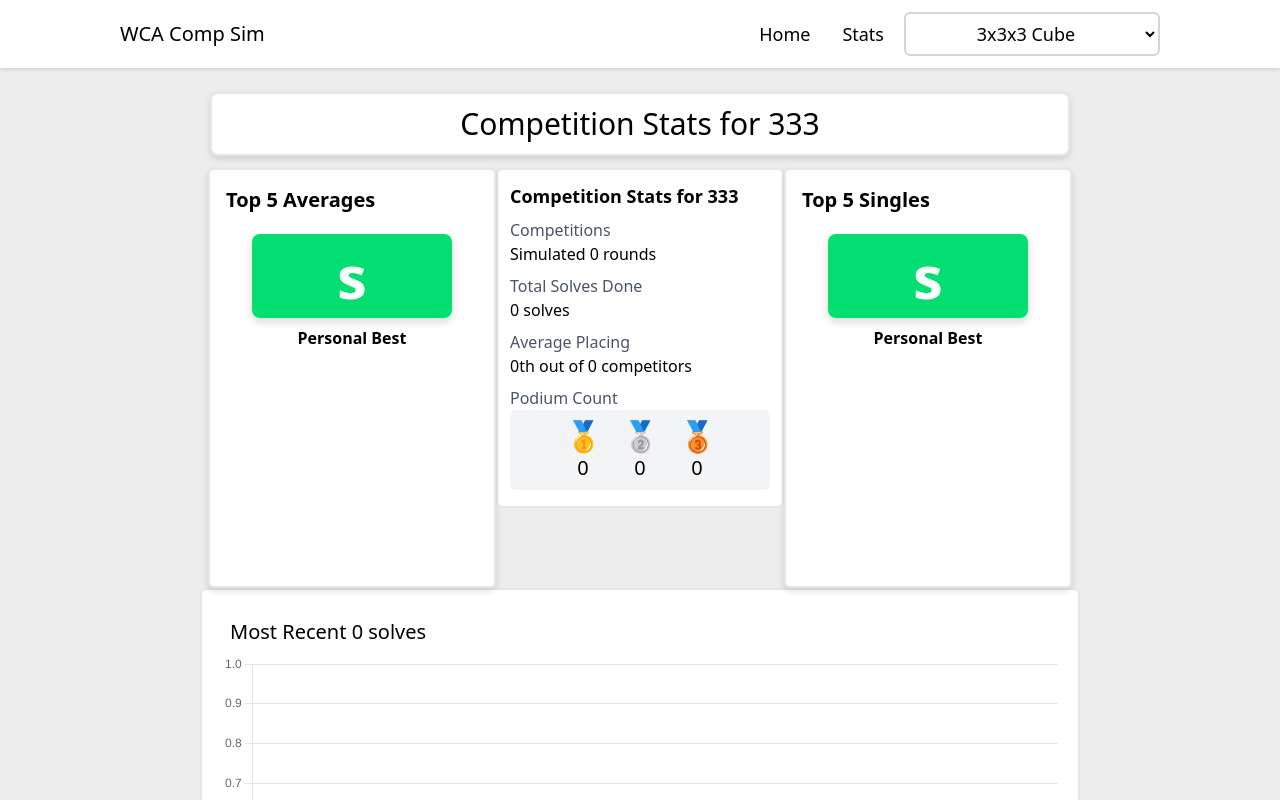
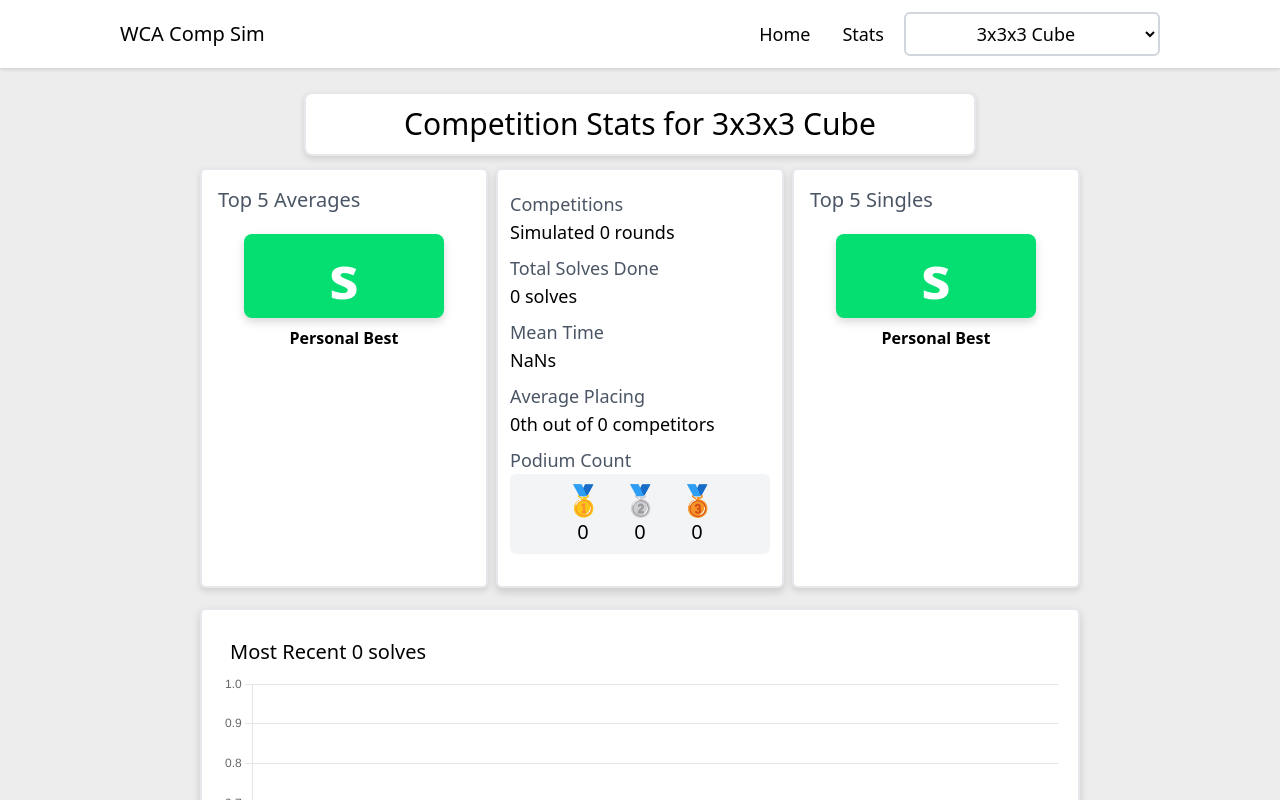
Before and after one commit to dwyaneramos/wca-comp-sim, a React (Vite) app: page / in a window 1280 px wide. Both pictures are taken after a click on the link "Stats". Shown: the top 800 px of the page. Built offline with nearby package versions, Linux system fonts and the light colour scheme.

Commit message:
more tweaks to stats page

```diff
--- a/src/components/NavBar.jsx
+++ b/src/components/NavBar.jsx
@@ -9,7 +9,7 @@ export const NavBar = ({changePage, disabledEventDropdown, setEvent, defaultEven
   const isSmall = window.innerWidth < 500
 
   return (
-    <div className = "flex flex-col sm:place-content-between bg-white drop-shadow-sm sm:px-30 text-lg py-3 fixed top-0 w-screen">
+    <div className = "flex flex-col sm:place-content-between bg-white drop-shadow-sm sm:px-30 text-lg py-3 fixed top-0 w-screen z-100">
 
       {isSmall &&
         <div className="flex flex-col justify-center items-center gap-2">
--- a/src/components/sections/Stats.jsx
+++ b/src/components/sections/Stats.jsx
@@ -12,7 +12,7 @@ const SolvesLineGraph = (props) => {
 
 
   return (
-    <div className="w-220 bg-white h-full p-5 rounded-md border-2 border-gray-200">
+    <div className="w-220 bg-white drop-shadow-lg h-full p-5 rounded-md border-2 border-gray-200">
       <h1 className = "text-xl m-2">Most Recent {solvesToDisplay.length} solves</h1>
 
       <Line data = {{
@@ -21,7 +21,8 @@ const SolvesLineGraph = (props) => {
           {
             label: "Time",
             data: solvesToDisplay,
-            tension: 0.3
+            tension: 0.3,
+            borderColor: "#35de5d"
           }
         ]
 
@@ -59,33 +60,55 @@ const SolvesLineGraph = (props) => {
 
 export const Stats = (props) => {
   const event = props.event
+  const eventNameLookup = {
+  "333": "3x3x3 Cube",
+  "222": "2x2x2 Cube",
+  "444": "4x4x4 Cube",
+  "555": "5x5x5 Cube",
+  "666": "6x6x6 Cube",
+  "777": "7x7x7 Cube",
+  "333bf": "3x3x3 Blindfolded",
+  "333fm": "3x3x3 Fewest Moves",
+  "333oh": "3x3x3 One-Handed",
+  "clock": "Clock",
+  "minx": "Megaminx",
+  "pyram": "Pyraminx",
+  "skewb": "Skewb",
+  "sq1": "Square-1",
+  "444bf": "4x4x4 Blindfolded",
+  "555bf": "5x5x5 Blindfolded",
+  "333mbf": "3x3x3 Multi-Blind"
+}
   const stats = props.stats
   const eventStats = stats[event]
 
    return (
     <section className="mt-15 p-5 flex items-center flex-col">
-      <h1 className = "bg-white w-215 p-3 m-3 border-gray-200 drop-shadow-md border-2 text-center font-medium text-3xl rounded-lg">Competition Stats for {event}</h1>
-      <div className="flex flex-col justify-center items-center place-content-around">
+      <h1 className = "bg-white w-2xl p-3 m-3 border-gray-200
+        drop-shadow-md border-2 text-center font-medium text-3xl rounded-lg">
+        Competition Stats for {eventNameLookup[event]}</h1>
+      <div className="flex flex-col gap-5 justify-center items-center place-content-around">
 
-        <div className = "flex flex-row ">
+        <div className = "flex flex-row gap-2">
           <TopResultsSection type = {"Averages"} topTimes = {eventStats.bestAvgs}/>
-          <CompStats eventStats = {eventStats} event = {event}/>
+          <CompStats eventStats = {eventStats} event = {event} times = {eventStats.solves}/>
           <TopResultsSection type = {"Singles"} topTimes = {eventStats.bestTimes}/>
         </div>
         <SolvesLineGraph eventStats ={eventStats}/>
       </div>
 
-        <TopResultsSection type = {"Averages"} topTimes = {eventStats.bestAvgs}/>
     </section>
   )
 }
 
-const CompStats = ({eventStats, event}) => {
+const CompStats = ({eventStats, event, times}) => {
   const roundedAvgPlacing = Math.round(eventStats.avgPlacing)
   const roundedAvgCompetitors = Math.round(eventStats.avgCompetitorsInRound)
+
+  const mean = times.reduce((acc, curr) => acc + curr, 0) / times.length
+  console.log(mean)
   return (
-    <div className = "bg-white w-2xs h-85 rounded-md p-3 border-2 border-gray-200">
-      <h1 className = "text-lg font-semibold">Competition Stats for {event}</h1>
+    <div className = "text-lg bg-white drop-shadow-lg w-2xs h-105 rounded-md p-3 border-2 border-gray-200">
       <div className = "my-2">
         <h2 className = "text-gray-600">Competitions</h2>
         <p>Simulated {eventStats.numRoundsDone} rounds</p>
@@ -94,6 +117,11 @@ const CompStats = ({eventStats, event}) => {
       <div className = "my-2">
       <h2 className = "text-gray-600">Total Solves Done</h2>
       <p>{eventStats.solves.length} solves</p>
+      </div>
+
+      <div className = "my-2">
+      <h2 className = "text-gray-600">Mean Time</h2>
+      <p>{formatTime(mean)}s</p>
       </div>
 
       <div className = "my-2">
@@ -131,7 +159,7 @@ const CompStats = ({eventStats, event}) => {
 const TopResultsSection = ({type, topTimes}) => {
   return (
     <div className = "white p-2 rounded-md w-2xs h-105 drop-shadow-md border-2 border-gray-200 bg-white">
-      <h1 className = "text-xl mb-5 font-semibold pl-2 pt-2">Top 5 {type}</h1>
+      <h1 className = "text-xl mb-5 font-medium text-gray-600 pl-2 pt-2">Top 5 {type}</h1>
 
       <div className = "flex flex-col items-center gap-2">
         <h2 className = "bg-green-400 drop-shadow-lg py-3 w-50 text-center rounded-lg text-white font-semibold text-6xl">
```
